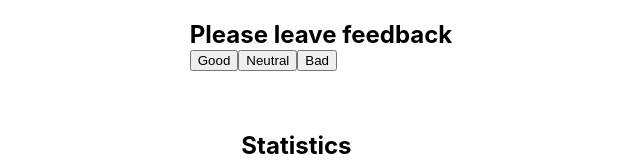
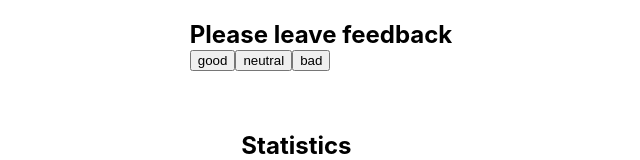
Before and after one commit to ChristinaFrantsova/goit-react-hw-04-feedback, a React (Create React App) app: page / in a window 1280 px wide. Shown: the top 160 px of the page, without its empty margins (319-959 px from the left). Built offline with nearby package versions, Linux system fonts and the light colour scheme.

Commit message:
Task-3(step-3)

```diff
--- a/src/components/App.jsx
+++ b/src/components/App.jsx
@@ -1,5 +1,7 @@
 import { Component } from 'react';
-// import PropTypes from 'prop-types';
+import Section from './Section/Section';
+import FeedbackOptions from './FeedbackOptions/FeedbackOptions';
+import Statistics from './Statistics/Statistics';
 
 export class App extends Component {
   state = {
@@ -36,40 +38,29 @@ export class App extends Component {
 
   render() {
     const { good, neutral, bad } = this.state;
+    // console.log(Object.keys(this.state));
 
     return (
       <div className="container">
-        <section>
-          <h2>Please leave feedback</h2>
-          <div>
-            <button type="button" name="good" onClick={this.onButtonClick}>
-              Good
-            </button>
-            <button type="button" name="neutral" onClick={this.onButtonClick}>
-              Neutral
-            </button>
-            <button type="button" name="bad" onClick={this.onButtonClick}>
-              Bad
-            </button>
-          </div>
-        </section>
-        <section>
-          <h2>Statistics</h2>
-          <div
+        <Section title="Please leave feedback">
+          <FeedbackOptions
+            onLeaveFeedback={this.onButtonClick}
+            options={Object.keys(this.state)}
+          ></FeedbackOptions>
+        </Section>
+        <Section title="Statistics">
+          <Statistics
             style={{
               display: 'flex',
               flexDirection: 'column',
             }}
-          >
-            <span>Good: {good}</span>
-            <span>Neutral: {neutral}</span>
-            <span>Bad: {bad}</span>
-            <span>Total: {this.countTotalFeedback()}</span>
-            <span>
-              Positive feedback: {this.countPositiveFeedbackPercentage()}%
-            </span>
-          </div>
-        </section>
+            good={good}
+            neutral={neutral}
+            bad={bad}
+            total={this.countTotalFeedback()}
+            positivePercentage={this.countPositiveFeedbackPercentage()}
+          ></Statistics>
+        </Section>
       </div>
     );
   }
--- /dev/null
+++ b/src/components/FeedbackOptions/FeedbackOptions.jsx
@@ -0,0 +1,37 @@
+import PropTypes from 'prop-types';
+
+const FeedbackOptions = ({ options, onLeaveFeedback }) => {
+  return (
+    <div>
+      {options.map(option => {
+        return (
+          <button
+            key={option}
+            type="button"
+            name={option}
+            onClick={onLeaveFeedback}
+          >
+            {option}
+          </button>
+        );
+      })}
+
+      {/* <button type="button" name="good" onClick={onLeaveFeedback}>
+        Good
+      </button>
+      <button type="button" name="neutral" onClick={onLeaveFeedback}>
+        Neutral
+      </button>
+      <button type="button" name="bad" onClick={onLeaveFeedback}>
+        Bad
+      </button> */}
+    </div>
+  );
+};
+
+export default FeedbackOptions;
+
+FeedbackOptions.propTypes = {
+  options: PropTypes.arrayOf(PropTypes.string).isRequired,
+  onLeaveFeedback: PropTypes.func.isRequired,
+};
--- /dev/null
+++ b/src/components/Section/Section.jsx
@@ -0,0 +1,17 @@
+import PropTypes from 'prop-types';
+
+const Section = ({ title, children }) => {
+  return (
+    <section>
+      <h2>{title}</h2>
+      {children}
+    </section>
+  );
+};
+
+Section.propTypes = {
+  title: PropTypes.string.isRequired,
+  children: PropTypes.node.isRequired,
+};
+
+export default Section;
--- /dev/null
+++ b/src/components/Statistics/Statistics.jsx
@@ -0,0 +1,28 @@
+import PropTypes from 'prop-types';
+
+const Statistics = ({ good, neutral, bad, total, positivePercentage }) => {
+  return (
+    <div
+      style={{
+        display: 'flex',
+        flexDirection: 'column',
+      }}
+    >
+      <span>Good: {good}</span>
+      <span>Neutral: {neutral}</span>
+      <span>Bad: {bad}</span>
+      <span>Total: {total}</span>
+      <span>Positive feedback: {positivePercentage}%</span>
+    </div>
+  );
+};
+
+Statistics.propTypes = {
+  good: PropTypes.number.isRequired,
+  neutral: PropTypes.number.isRequired,
+  bad: PropTypes.number.isRequired,
+  total: PropTypes.number.isRequired,
+  positivePercentage: PropTypes.number,
+};
+
+export default Statistics;
```
Also changed, not shown: src/components/FeedbackOptions/FeedbackOptions.styled.jsx (added), src/components/Section/Section.styled.jsx (added), src/components/Statistics/Statistics.styled.jsx (added).
